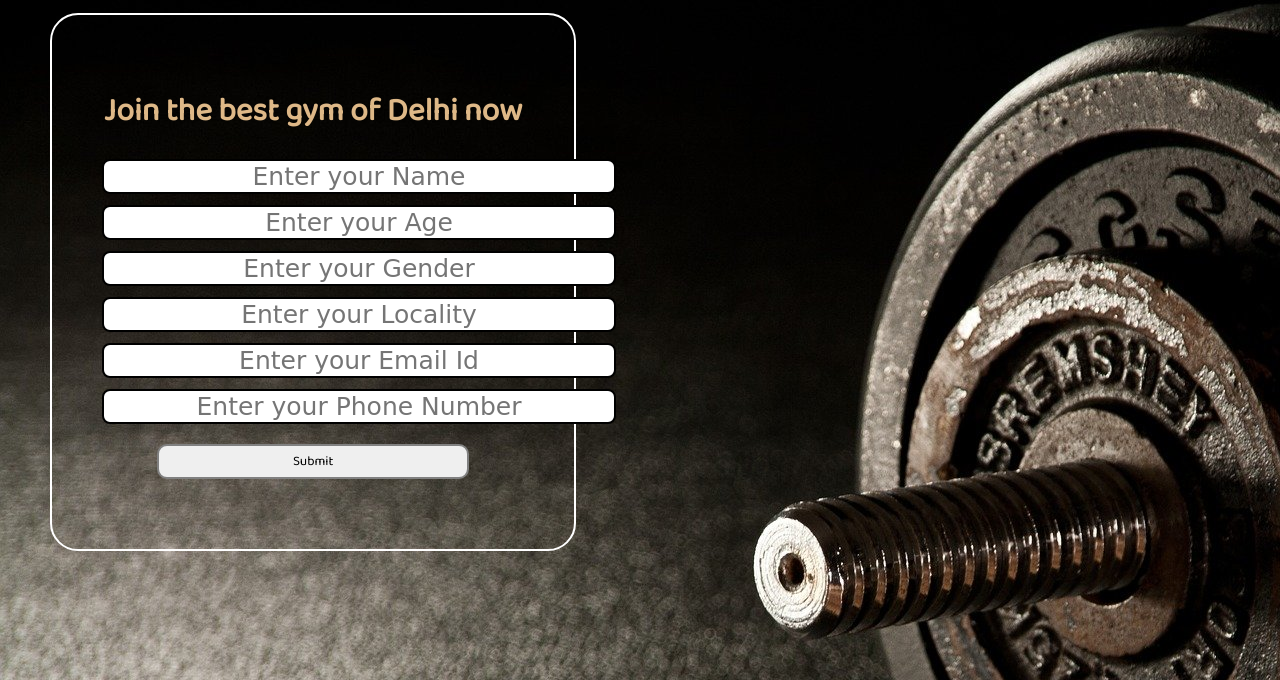
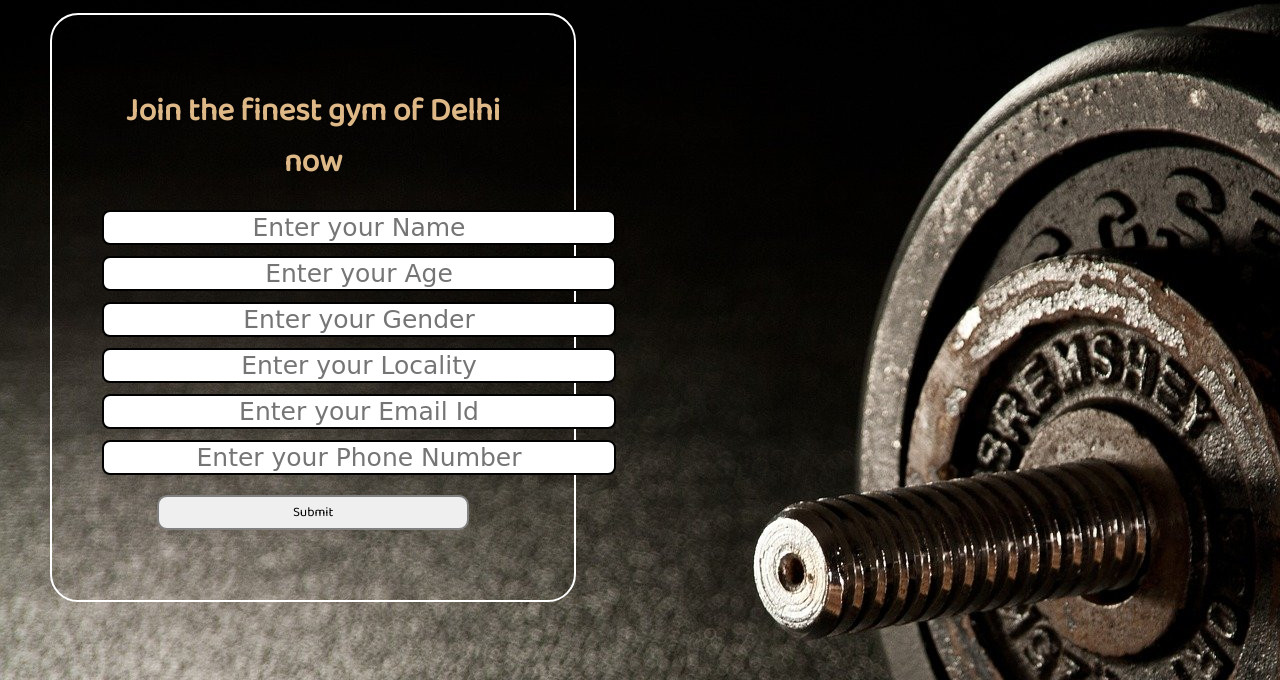
Before and after one commit to SrishtiBajoria/GymWebsite, a plain HTML site: page project-1/index.html in a window 1280 px wide. Shown: the part 120-800 px from the top of the page. Drawn offline with Linux system fonts and the light colour scheme.

Commit message:
Update index.html

```diff
--- a/project-1/index.html
+++ b/project-1/index.html
@@ -38,7 +38,7 @@
     </div>
 
     <div class="container">
-        <h1>Join the best gym of Delhi now</h1>
+        <h1>Join the finest gym of Delhi now</h1>
         <form action="noaction.php">
             <div class="form-group">
                 <input type="text" name="" placeholder="Enter your Name">
```
